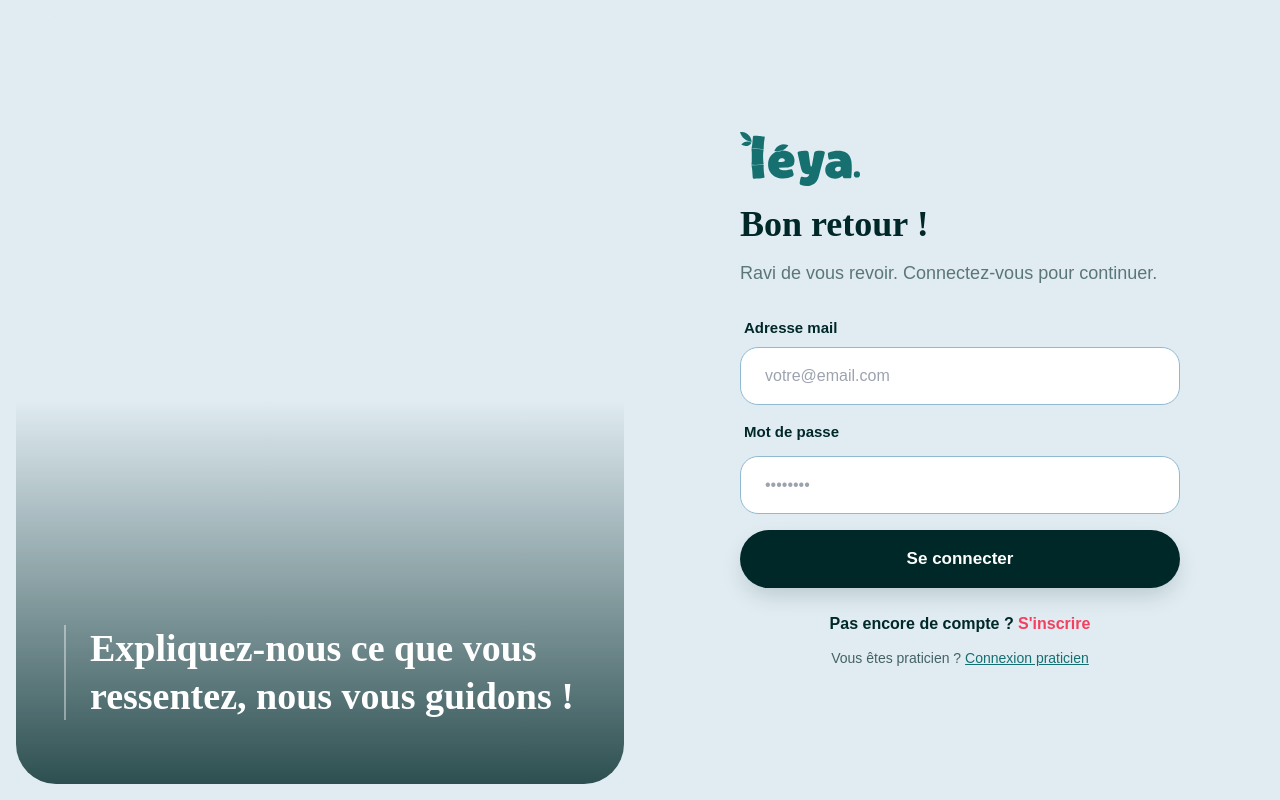
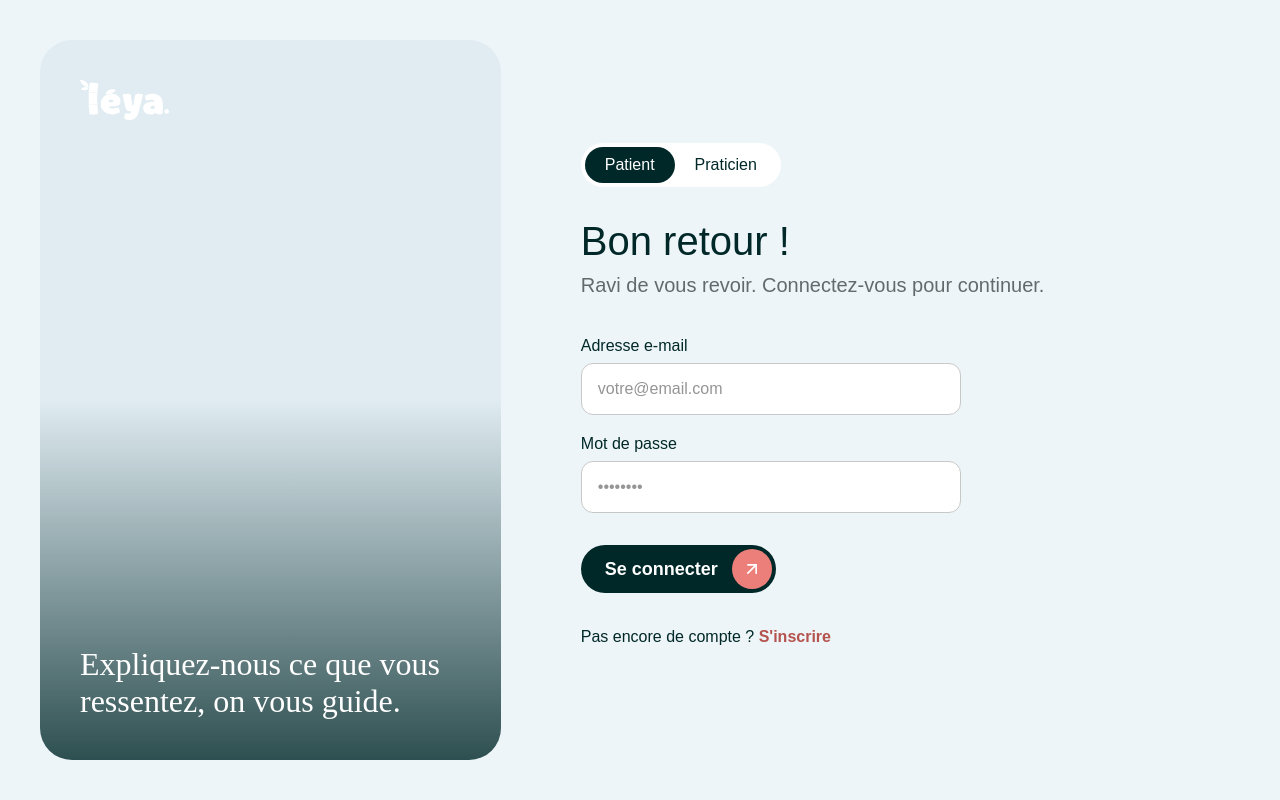
Before and after one commit to TomMbn/medaltea_front, a Nuxt app: page /login in a window 1280 px wide. Built offline with nearby package versions, Linux system fonts and the light colour scheme; no server answers.

Commit message:
feat : Connexion et inscription alignées V5, bascule patient/praticien

```diff
--- /dev/null
+++ b/app/components/AuthAudienceSwitch.vue
@@ -0,0 +1,35 @@
+<template>
+  <nav aria-label="Type de compte" class="inline-flex self-start rounded-full bg-white p-1 text-[16px] font-medium leading-[normal]">
+    <NuxtLink
+      v-for="tab in tabs"
+      :key="tab.key"
+      :to="tab.to"
+      :aria-current="tab.key === current ? 'page' : undefined"
+      class="rounded-full px-5 py-[9px] transition-colors"
+      :class="tab.key === current ? 'bg-vert-900 text-white' : 'text-vert-900 hover:bg-bleu-50'"
+    >{{ tab.label }}</NuxtLink>
+  </nav>
+</template>
+
+<script setup>
+// Bascule patient / praticien, affichée en haut des pages de connexion et d'inscription :
+// un praticien qui arrive sur la mauvaise page doit le voir tout de suite.
+const props = defineProps({
+  page: { type: String, required: true }, // 'login' | 'register'
+  current: { type: String, required: true }, // 'patient' | 'pro'
+  redirect: { type: String, default: '' }, // destination à conserver côté patient
+})
+
+const tabs = computed(() => {
+  const patientQuery = props.redirect ? { redirect: props.redirect } : {}
+  return props.page === 'login'
+    ? [
+        { key: 'patient', label: 'Patient', to: { path: '/login', query: patientQuery } },
+        { key: 'pro', label: 'Praticien', to: { path: '/login', query: { espace: 'pro', redirect: '/pro/rendez-vous' } } },
+      ]
+    : [
+        { key: 'patient', label: 'Patient', to: { path: '/register', query: patientQuery } },
+        { key: 'pro', label: 'Praticien', to: { path: '/inscription-pro' } },
+      ]
+})
+</script>
--- a/app/pages/login.vue
+++ b/app/pages/login.vue
@@ -1,154 +1,107 @@
 <template>
-  <div class="auth-page-v2">
-    <!-- Left Pane: Illustration -->
-    <div class="pane-left">
-      <AuthIllustration :message="isProContext ? 'Votre agenda et vos patients, en toute simplicité.' : undefined" />
+  <div class="min-h-screen min-h-[100svh] bg-bleu-50 text-vert-900 lg:flex lg:gap-10 xl:gap-20 lg:p-10">
+    <!-- Panneau d'illustration -->
+    <div class="hidden lg:block lg:w-[42vw] xl:w-[36vw] max-w-[620px] shrink-0 lg:sticky lg:top-10 lg:h-[calc(100svh-80px)]">
+      <AuthIllustration logo :message="isProContext ? 'Votre agenda et vos patients, en toute simplicité.' : 'Expliquez-nous ce que vous ressentez, on vous guide.'" />
     </div>
 
-    <!-- Right Pane: Form -->
-    <div class="pane-right">
-      <div class="form-container">
-        <!-- Logo Header -->
-        <div class="header-section">
-          <NuxtLink to="/">
-            <img
-              src="/images/logo.svg"
-              alt="Léya"
-              class="logo-img"
-            />
+    <!-- Formulaire -->
+    <div class="flex-1 min-w-0 flex flex-col lg:justify-center px-5 sm:px-8 py-8 lg:p-0 lg:min-h-[calc(100svh-80px)]">
+      <NuxtLink to="/" class="lg:hidden self-start" aria-label="Léya, retour à l'accueil">
+        <img src="/images/logo.svg" alt="Léya" width="120" height="54" class="w-[100px] h-auto" style="animation: none;" />
       </NuxtLink>
-          <p v-if="isProContext" class="pro-tag">Espace praticien</p>
-          <h1 class="auth-title mb-4">
+
+      <AuthAudienceSwitch class="mt-6 lg:mt-0 mb-6 lg:mb-8" page="login" :current="isProContext ? 'pro' : 'patient'" :redirect="isProContext ? '' : String(route.query.redirect ?? '')" />
+
+      <div>
+        <h1 class="font-unbounded font-normal text-[30px] sm:text-[34px] lg:text-[40px] leading-[normal] text-vert-900">
           {{ isProContext ? 'Connexion praticien' : 'Bon retour !' }}
         </h1>
-          <p class="auth-subtitle">
+        <p class="mt-[10px] text-[18px] lg:text-[20px] leading-[normal] text-neutre-600 max-w-[820px]">
           {{ isProContext ? 'Connectez-vous pour gérer vos rendez-vous et votre agenda.' : 'Ravi de vous revoir. Connectez-vous pour continuer.' }}
         </p>
       </div>
 
-        <!-- Login Form -->
-        <form @submit.prevent="handleLogin" class="auth-form">
-          <div class="field-group">
-            <label class="input-label" for="login-mail">Adresse mail</label>
+      <form class="mt-8 lg:mt-[40px] flex flex-col" @submit.prevent="handleLogin">
+        <div class="flex flex-col gap-5 max-w-[380px]">
+          <div class="flex flex-col gap-2">
+            <label for="login-mail" class="text-[16px] font-medium leading-[normal]">Adresse e-mail</label>
+            <div class="relative">
               <input
                 id="login-mail"
                 v-model="mail"
                 type="email"
                 autocomplete="username"
                 inputmode="email"
-              class="form-input"
                 required
+                maxlength="150"
                 placeholder="votre@email.com"
                 :disabled="isLoading"
+                class="h-[52px] w-full rounded-[12px] border border-[#c8c8c8] bg-white pl-4 pr-11 text-[16px] text-vert-900 placeholder:text-neutre-500 focus:outline-none focus:border-2 focus:border-vert-600 focus:shadow-[0_0_0_4px_#cde4df] transition-shadow"
               />
+              <Check v-if="mailLooksValid" :size="20" class="absolute right-4 top-1/2 -translate-y-1/2 text-vert-600 pointer-events-none" aria-hidden="true" />
             </div>
-
-          <div class="field-group">
-            <div class="flex justify-between items-center mb-1">
-              <label class="input-label mb-0" for="login-password">Mot de passe</label>
-<!--
-              <NuxtLink to="/forgot-password" class="text-sm font-semibold text-[#012828] hover:underline opacity-60">
-                Oublié ?
-              </NuxtLink>
--->
           </div>
+          <div class="flex flex-col gap-2">
+            <label for="login-password" class="text-[16px] font-medium leading-[normal]">Mot de passe</label>
+            <!-- Pas de « Mot de passe oublié » : la réinitialisation passe par un e-mail, aujourd'hui bloqué -->
             <input
               id="login-password"
               v-model="password"
               type="password"
               autocomplete="current-password"
-              class="form-input"
               required
+              maxlength="200"
               placeholder="••••••••"
               :disabled="isLoading"
+              class="h-[52px] w-full rounded-[12px] border border-[#c8c8c8] bg-white px-4 text-[16px] text-vert-900 placeholder:text-neutre-500 focus:outline-none focus:border-2 focus:border-vert-600 focus:shadow-[0_0_0_4px_#cde4df] transition-shadow"
             />
           </div>
-
-          <!-- Error Message -->
-          <div v-if="errorMsg" class="error-box">
-            {{ errorMsg }}
         </div>
 
+        <div v-if="errorMsg" class="mt-6 max-w-[380px] rounded-[12px] border border-[#fed7d7] bg-[#fff5f5] p-4 text-[14px] font-semibold text-[#c53030]" role="alert">{{ errorMsg }}</div>
+
         <!-- Connexion réussie, mais avec un compte patient depuis l'entrée praticien -->
-          <div v-if="wrongRole" class="info-box" role="status">
+        <div v-if="wrongRole" class="mt-6 max-w-[380px] rounded-[12px] border border-[#fcd34d] bg-[#fffbeb] p-4 text-[14px] text-[#78350f]" role="status">
           <p class="font-semibold mb-1">Ce compte est un compte patient.</p>
-            <p class="mb-2">Il n'a pas accès à l'espace praticien. Utilisez un compte praticien, ou créez-en un avec une autre adresse email.</p>
+          <p class="mb-2">Il n'a pas accès à l'espace praticien. Utilisez un compte praticien, ou créez-en un avec une autre adresse e-mail.</p>
           <p class="flex flex-wrap gap-x-4 gap-y-1">
             <NuxtLink to="/mes-rendez-vous" class="underline">Aller à mon compte patient</NuxtLink>
             <NuxtLink to="/inscription-pro" class="underline">Créer un compte praticien</NuxtLink>
           </p>
         </div>
 
-          <!-- Submit Button -->
-          <div class="submit-wrapper">
-            <button
-              type="submit"
-              class="btn-submit"
-              :disabled="isLoading"
-            >
-              <span v-if="!isLoading">Se connecter</span>
-              <span v-else class="loading-state">
-                <Loader2 class="spinner" :size="20" />
-                Connexion...
-              </span>
+        <div class="mt-8 flex flex-wrap items-center gap-x-5 gap-y-4">
+          <button type="submit" :disabled="isLoading" class="inline-flex items-center gap-[14px] min-h-[48px] bg-vert-900 text-white font-semibold text-[18px] rounded-full pl-6 pr-1 py-1 hover:shadow-douce transition-shadow disabled:opacity-80 disabled:cursor-wait">
+            <template v-if="!isLoading">Se connecter</template>
+            <span v-else class="inline-flex items-center gap-2"><Loader2 class="animate-spin" :size="20" aria-hidden="true" /> Connexion…</span>
+            <span class="w-10 h-10 rounded-full bg-corail-500 flex items-center justify-center"><ArrowUpRight :size="20" aria-hidden="true" /></span>
           </button>
         </div>
-        </form>
 
-<!--
-        <div class="separator-group">
-          <div class="line"></div>
-          <div class="label-or">ou</div>
+        <!-- Entrée praticien -->
+        <div v-if="isProContext" class="mt-8 pb-2 flex flex-col gap-1 text-[16px]">
+          <p>
+            Pas encore inscrit ?
+            <NuxtLink to="/inscription-pro" class="font-semibold text-corail-700 hover:underline">Créer mon compte praticien</NuxtLink>
+          </p>
         </div>
 
-        <div class="social-row mb-8">
-          <button class="social-btn" :disabled="isLoading">
-            <svg xmlns="http://www.w3.org/2000/svg" viewBox="0 0 24 24" width="24" height="24" class="logo-icon">
-              <path d="M22.56 12.25c0-.78-.07-1.53-.2-2.25H12v4.26h5.92c-.26 1.37-1.04 2.53-2.21 3.31v2.77h3.57c2.08-1.92 3.28-4.74 3.28-8.09z" fill="currentColor"/>
-              <path d="M12 23c2.97 0 5.46-.98 7.28-2.66l-3.57-2.77c-.98.66-2.23 1.06-3.71 1.06-2.86 0-5.29-1.93-6.16-4.53H2.18v2.84C3.99 20.53 7.7 23 12 23z" fill="currentColor"/>
-              <path d="M5.84 14.1c-.22-.66-.35-1.36-.35-2.1s.13-1.44.35-2.1V7.06H2.18C1.43 8.55 1 10.22 1 12s.43 3.45 1.18 4.94l3.66-2.84z" fill="currentColor"/>
-              <path d="M12 5.38c1.62 0 3.06.56 4.21 1.66l3.15-3.15C17.45 2.09 14.97 1 12 1 7.7 1 3.99 3.47 2.18 7.06l3.66 2.84c.87-2.6 3.3-4.52 6.16-4.52z" fill="currentColor"/>
-            </svg>
-          </button>
-          <button class="social-btn" :disabled="isLoading">
-            <svg xmlns="http://www.w3.org/2000/svg" viewBox="0 0 384 512" width="22" height="22" class="apple-icon">
-              <path d="M318.7 268.7c-.2-36.7 16.4-64.4 50-84.8-18.8-26.9-47.2-41.7-84.7-44.6-35.5-2.8-74.3 20.7-88.5 20.7-15 0-49.4-19.7-76.4-19.7C63.3 141.2 4 184.8 4 273.5q0 39.3 14.4 81.2c12.8 36.7 59 126.7 107.2 125.2 25.2-.6 43-17.9 75.8-17.9 31.8 0 48.3 17.9 76.4 17.9 48.6-.7 90.4-82.5 102.6-119.3-65.2-30.7-61.7-90-61.7-91.9zm-56.6-164.2c27.3-32.4 24.8-61.9 24-72.5-24.1 1.4-52 16.4-67.9 34.9-17.5 19.8-27.8 44.3-25.6 71.9 26.1 2 49.9-11.4 69.5-34.3z" fill="currentColor"/>
-            </svg>
-          </button>
+        <!-- Entrée patient -->
+        <div v-else class="mt-8 pb-2 flex flex-col gap-1 text-[16px]">
+          <p>
+            Pas encore de compte ?
+            <NuxtLink :to="{ path: '/register', query: route.query.redirect ? { redirect: route.query.redirect } : {} }" class="font-semibold text-corail-700 hover:underline">S'inscrire</NuxtLink>
+          </p>
         </div>
--->
-
-        <!-- Entrée praticien -->
-        <template v-if="isProContext">
-          <p class="text-center font-semibold mb-0 font-futura text-[#012828]">
-            Pas encore inscrit ?
-            <NuxtLink to="/inscription-pro" class="text-rose-500 hover:underline">Créer mon compte praticien</NuxtLink>
-          </p>
-          <p class="text-center text-sm mt-3 text-[#012828]/70">
-            Vous êtes patient ?
-            <NuxtLink to="/login" class="underline text-[#156F71]">Connexion patient</NuxtLink>
-          </p>
-        </template>
-
-        <!-- Entrée patient -->
-        <template v-else>
-          <p class="text-center font-semibold mb-0 font-futura text-[#012828]">
-            Pas encore de compte ?
-            <NuxtLink :to="{ path: '/register', query: route.query.redirect ? { redirect: route.query.redirect } : {} }" class="text-rose-500 hover:underline">S'inscrire</NuxtLink>
-          </p>
-          <p class="text-center text-sm mt-3 text-[#012828]/70">
-            Vous êtes praticien ?
-            <NuxtLink :to="{ path: '/login', query: { espace: 'pro', redirect: '/pro/rendez-vous' } }" class="underline text-[#156F71]">Connexion praticien</NuxtLink>
-          </p>
-        </template>
-      </div>
+      </form>
     </div>
   </div>
 </template>
 
 <script setup>
 import { ref, computed } from 'vue'
-import { Loader2 } from 'lucide-vue-next'
+import { ArrowUpRight, Check, Loader2 } from 'lucide-vue-next'
 
 definePageMeta({ middleware: 'guest' })
 useSeoMeta({ title: 'Connexion — Léya', robots: 'noindex, nofollow' })
@@ -157,6 +110,7 @@ import { useRouter } from '#app'
 const router = useRouter()
 const route = useRoute()
 const mail = ref('')
+const mailLooksValid = computed(() => /^\S+@\S+\.\S{2,}$/.test(mail.value.trim()))
 const password = ref('')
 const isLoading = ref(false)
 const errorMsg = ref('')
@@ -211,255 +165,3 @@ async function handleLogin() {
   }
 }
 </script>
-
-<style scoped>
-.auth-page-v2 {
-  display: flex;
-  flex-direction: column;
-  width: 100%;
-  min-height: 100vh;
-  min-height: 100svh;
-  background-color: #e0ecf2;
-  color: #012828;
-}
-
-.pane-left {
-  display: none;
-}
-
-.pane-right {
-  display: flex;
-  flex: 1;
-  align-items: center;
-  justify-content: center;
-  padding: 40px 24px;
-}
-
-.form-container {
-  width: 100%;
-  max-width: 440px;
-}
-
-/* Desktop styles */
-@media (min-width: 1024px) {
-  .auth-page-v2 {
-    flex-direction: row;
-  }
-
-  .pane-left {
-    display: block;
-    width: 50%;
-    height: 100vh;
-    height: 100svh;
-    position: sticky;
-    top: 0;
-    padding: 16px;
-  }
-
-  .pane-right {
-    width: 50%;
-    height: 100vh;
-    height: 100svh;
-    padding: 32px;
-    overflow-y: auto;
-  }
-}
-
-.header-section {
-  margin-bottom: 30px;
-}
-
-.logo-img {
-  width: 120px;
-  height: auto;
-  margin-bottom: 20px;
-}
-
-.auth-title {
-  font-family: 'Unbounded', cursive;
-  font-size: 36px;
-  font-weight: 700;
-  line-height: 1.05;
-}
-
-.auth-subtitle {
-  font-family: 'Futura PT', sans-serif;
-  font-size: 18px;
-  color: rgba(1, 40, 40, 0.6);
-  line-height: 1.5;
-}
-
-.auth-form {
-  display: flex;
-  flex-direction: column;
-  gap: 16px;
-  margin-bottom: 24px;
-}
-
-.input-label {
-  display: block;
-  font-family: 'Futura PT', sans-serif;
-  font-size: 15px;
-  font-weight: 700;
-  margin-bottom: 8px;
-  margin-left: 4px;
-}
-
-.form-input {
-  width: 100%;
-  height: 58px;
-  padding: 0 24px;
-  border-radius: 18px;
-  border: 1px solid #90BAD1;
-  background-color: white;
-  font-size: 16px;
-  outline: none;
-  transition: all 0.2s;
-  font-family: 'Futura PT', sans-serif;
-}
-
-.form-input:focus {
-  border-color: #012828;
-  box-shadow: 0 0 0 4px rgba(1, 40, 40, 0.05);
-}
-
-.btn-submit {
-  width: 100%;
-  height: 58px;
-  background-color: #012828;
-  color: white;
-  font-weight: 700;
-  font-size: 17px;
-  border-radius: 50px;
-  border: none;
-  cursor: pointer;
-  box-shadow: 0 10px 25px -5px rgba(1, 40, 40, 0.2);
-  transition: all 0.2s;
-  display: flex;
-  align-items: center;
-  justify-content: center;
-  font-family: 'Futura PT', sans-serif;
-}
-
-.btn-submit:hover:not(:disabled) {
-  background-color: #023a3a;
-  transform: translateY(-1px);
-}
-
-.btn-submit:active {
-  transform: translateY(0);
-}
-
-.btn-submit:disabled {
-  opacity: 0.8;
-  cursor: wait;
-}
-
-.loading-state {
-  display: flex;
-  align-items: center;
-  gap: 8px;
-}
-
-.spinner {
-  animation: spin 1s linear infinite;
-}
-
-@keyframes spin {
-  from { transform: rotate(0deg); }
-  to { transform: rotate(360deg); }
-}
-
-.pro-tag {
-  display: inline-block;
-  margin: 1rem 0 0.25rem;
-  padding: 0.25rem 0.75rem;
-  border-radius: 9999px;
-  background: #e0ecf2;
-  color: #156F71;
-  font-size: 0.75rem;
-  font-weight: 700;
-}
-
-.info-box {
-  background: #fffbeb;
-  border: 1px solid #fcd34d;
-  color: #78350f;
-  border-radius: 12px;
-  padding: 0.85rem 1rem;
-  font-size: 0.875rem;
-  margin-top: 0.75rem;
-}
-
-.error-box {
-  background-color: #fff5f5;
-  color: #c53030;
-  padding: 16px;
-  border-radius: 12px;
-  font-size: 14px;
-  font-weight: 600;
-  border: 1px solid #fed7d7;
-}
-
-.separator-group {
-  position: relative;
-  display: flex;
-  align-items: center;
-  justify-content: center;
-  margin-bottom: 24px;
-}
-
-.separator-group .line {
-  width: 100%;
-  height: 1px;
-  background-color: #E5E5E5;
-}
-
-.separator-group .label-or {
-  position: absolute;
-  background-color: #e0ecf2;
-  padding: 0 20px;
-  color: rgba(1, 40, 40, 0.3);
-  font-size: 15px;
-  font-weight: 600;
-  font-family: 'Futura PT', sans-serif;
-}
-
-.social-row {
-  display: flex;
-  gap: 16px;
-}
-
-.social-btn {
-  flex: 1;
-  height: 58px;
-  background-color: white;
-  border: 1px solid #E5E5E5;
-  border-radius: 50px;
-  display: flex;
-  align-items: center;
-  justify-content: center;
-  font-size: 22px;
-  cursor: pointer;
-  transition: all 0.2s;
-}
-
-.social-btn:hover {
-  background-color: #f9fafb;
-}
-
-.social-btn .logo-icon,
-.social-btn .apple-icon {
-  color: #000;
-  transition: transform 0.2s;
-}
-
-.social-btn:hover .logo-icon,
-.social-btn:hover .apple-icon {
-  transform: scale(1.1);
-}
-
-.font-futura {
-  font-family: 'Futura PT', sans-serif;
-}
-</style>
--- a/app/pages/register.vue
+++ b/app/pages/register.vue
@@ -6,20 +6,22 @@
     </div>
 
     <!-- Formulaire -->
-    <div class="flex-1 min-w-0 flex flex-col px-5 sm:px-8 py-8 lg:p-0 lg:pt-6 lg:min-h-[calc(100svh-80px)]">
+    <div class="flex-1 min-w-0 flex flex-col lg:justify-center px-5 sm:px-8 py-8 lg:p-0 lg:min-h-[calc(100svh-80px)]">
       <NuxtLink to="/" class="lg:hidden self-start" aria-label="Léya, retour à l'accueil">
         <img src="/images/logo.svg" alt="Léya" width="120" height="54" class="w-[100px] h-auto" style="animation: none;" />
       </NuxtLink>
 
-      <div class="mt-8 lg:mt-0">
+      <AuthAudienceSwitch class="mt-6 lg:mt-0 mb-6 lg:mb-8" page="register" current="patient" :redirect="String(route.query.redirect ?? '')" />
+
+      <div>
         <h1 class="font-unbounded font-normal text-[30px] sm:text-[34px] lg:text-[40px] leading-[normal] text-vert-900">Créez votre compte</h1>
         <p class="mt-[10px] text-[18px] lg:text-[20px] leading-[normal] text-neutre-600 max-w-[820px]">
           Retrouvez vos médecines et praticiens favoris. Vos conversations avec Léya, elles, ne sont jamais enregistrées.
         </p>
       </div>
 
-      <form class="mt-8 lg:mt-[48px] flex-1 flex flex-col" @submit.prevent="handleRegister">
-        <div class="grid sm:grid-cols-2 gap-4 max-w-[776px]">
+      <form class="mt-8 lg:mt-[40px] flex flex-col" @submit.prevent="handleRegister">
+        <div class="flex flex-col gap-5 max-w-[380px]">
           <div class="flex flex-col gap-2">
             <label for="register-mail" class="text-[16px] font-medium leading-[normal]">Adresse e-mail</label>
             <div class="relative">
@@ -37,7 +39,7 @@
             />
             <Check v-if="mailLooksValid" :size="20" class="absolute right-4 top-1/2 -translate-y-1/2 text-vert-600 pointer-events-none" aria-hidden="true" />
             </div>
-            <p class="max-w-[260px] text-[16px] leading-[normal] text-neutre-600">Nous ne partageons jamais votre e-mail.</p>
+            <p class="text-[16px] leading-[normal] text-neutre-600">Nous ne partageons jamais votre e-mail.</p>
           </div>
           <div class="flex flex-col gap-2">
             <label for="register-password" class="text-[16px] font-medium leading-[normal]">Mot de passe</label>
@@ -56,7 +58,7 @@
               aria-describedby="register-password-hint"
               class="h-[52px] w-full rounded-[12px] border border-[#c8c8c8] bg-white px-4 text-[16px] text-vert-900 placeholder:text-neutre-500 focus:outline-none focus:border-2 focus:border-vert-600 focus:shadow-[0_0_0_4px_#cde4df] transition-shadow"
             />
-            <p id="register-password-hint" class="max-w-[260px] text-[16px] leading-[normal] text-neutre-600">8 caractères minimum, dont un chiffre.</p>
+            <p id="register-password-hint" class="text-[16px] leading-[normal] text-neutre-600">8 caractères minimum, dont un chiffre.</p>
           </div>
         </div>
 
@@ -69,12 +71,10 @@
           </span>
         </label>
 
-        <div v-if="errorMsg" class="mt-6 max-w-[776px] rounded-[12px] border border-[#fed7d7] bg-[#fff5f5] p-4 text-[14px] font-semibold text-[#c53030]" role="alert">{{ errorMsg }}</div>
-        <div v-if="successMsg" class="mt-6 max-w-[776px] rounded-[12px] border border-[#c6f6d5] bg-[#f0fff4] p-4 text-[14px] font-semibold text-[#2f855a]" role="status">{{ successMsg }}</div>
+        <div v-if="errorMsg" class="mt-6 max-w-[380px] rounded-[12px] border border-[#fed7d7] bg-[#fff5f5] p-4 text-[14px] font-semibold text-[#c53030]" role="alert">{{ errorMsg }}</div>
+        <div v-if="successMsg" class="mt-6 max-w-[380px] rounded-[12px] border border-[#c6f6d5] bg-[#f0fff4] p-4 text-[14px] font-semibold text-[#2f855a]" role="status">{{ successMsg }}</div>
 
-        <div class="flex-1 min-h-10" />
-
-        <div class="flex flex-wrap items-center gap-x-5 gap-y-4">
+        <div class="mt-8 flex flex-wrap items-center gap-x-5 gap-y-4">
           <button type="submit" :disabled="isLoading" class="inline-flex items-center gap-[14px] min-h-[48px] bg-vert-900 text-white font-semibold text-[18px] rounded-full pl-6 pr-1 py-1 hover:shadow-douce transition-shadow disabled:opacity-80 disabled:cursor-wait">
             <template v-if="!isLoading">Créer mon compte</template>
             <span v-else class="inline-flex items-center gap-2"><Loader2 class="animate-spin" :size="20" aria-hidden="true" /> Création…</span>
@@ -87,10 +87,6 @@
           <p>
             Déjà un compte ?
             <NuxtLink :to="{ path: '/login', query: route.query.redirect ? { redirect: route.query.redirect } : {} }" class="font-semibold text-corail-700 hover:underline">Se connecter</NuxtLink>
-          </p>
-          <p class="text-neutre-600">
-            Vous êtes praticien ?
-            <NuxtLink to="/inscription-pro" class="underline text-vert-600">Créer un compte praticien</NuxtLink>
           </p>
         </div>
       </form>
```
Lines whose indentation alone changed are shown as unchanged.
